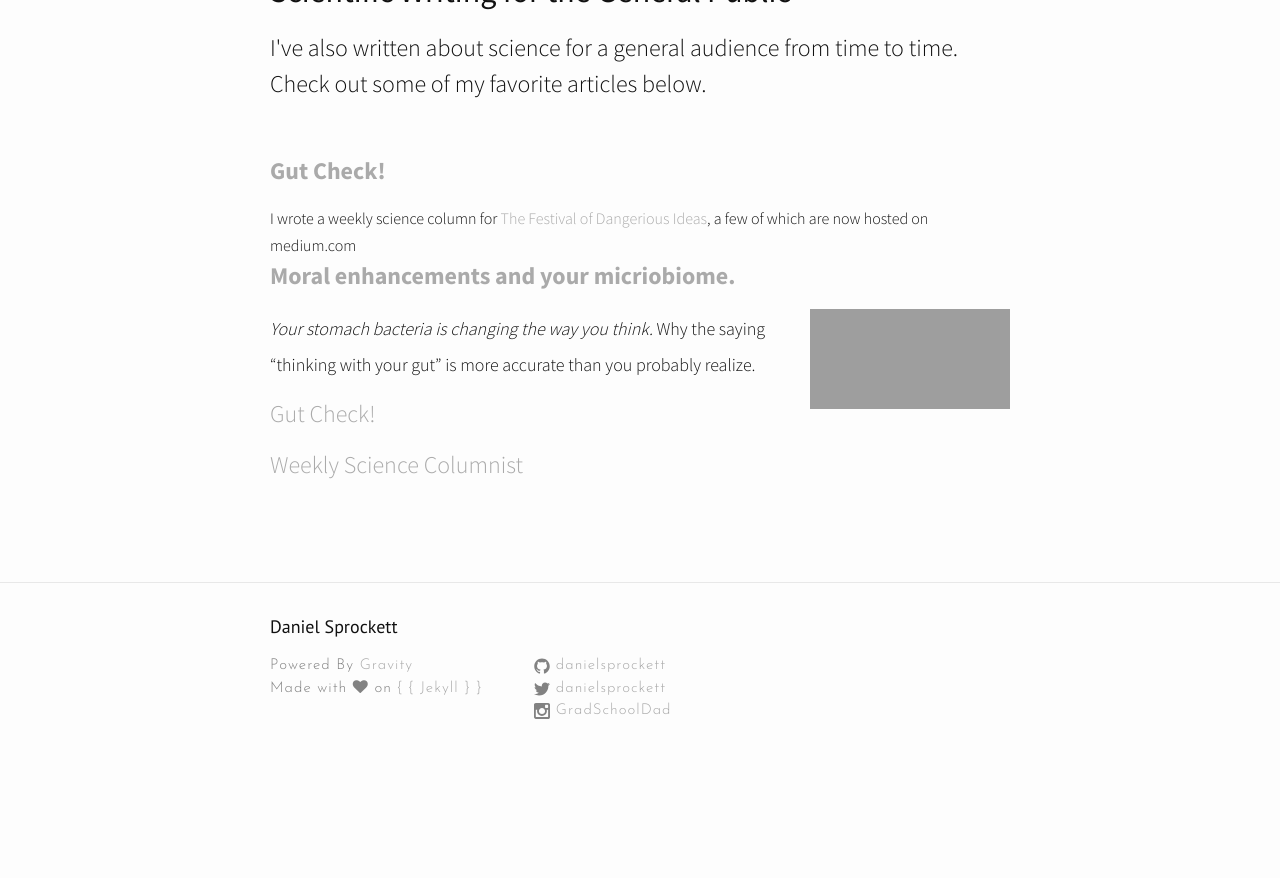
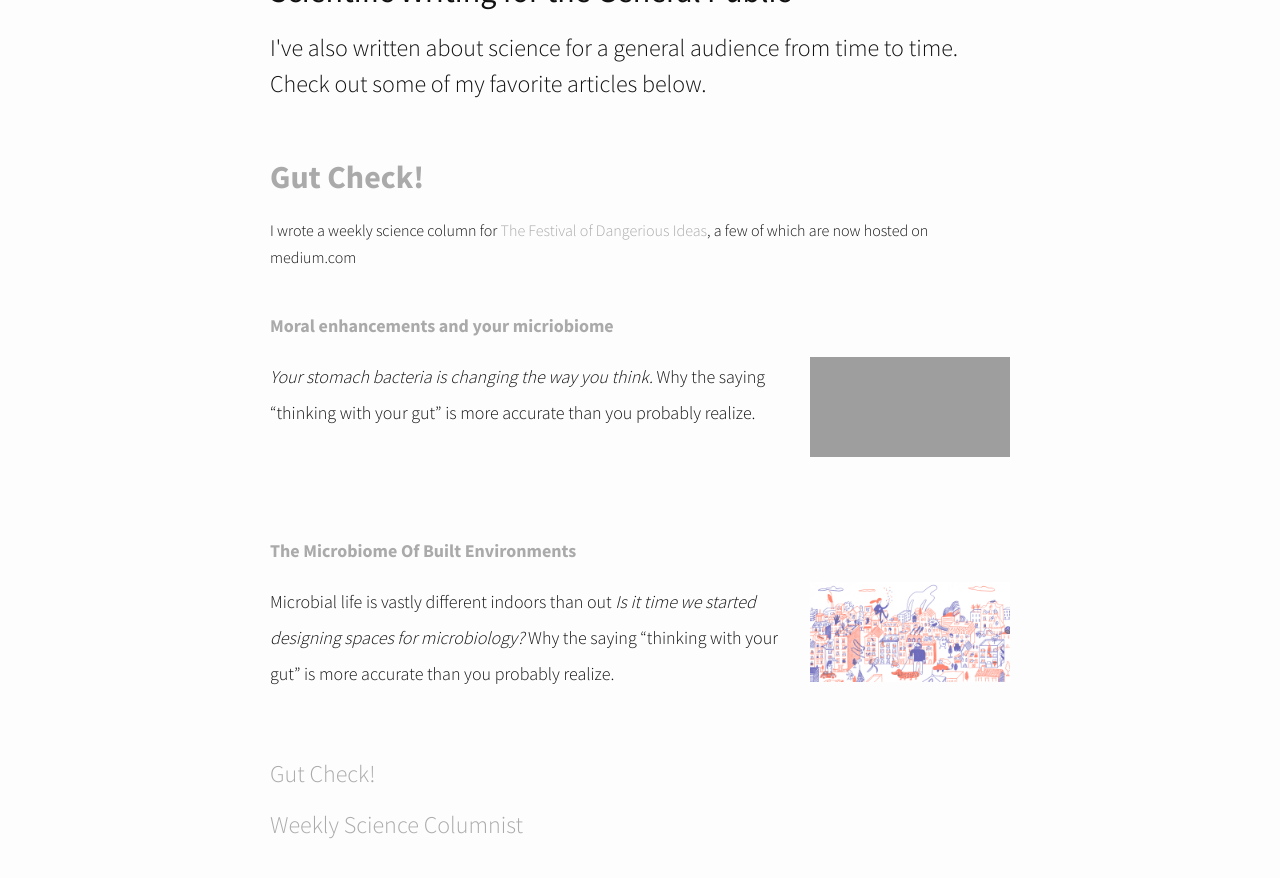
Before and after one commit to DanielSprockett/danielsprockett.github.io, a Jekyll site: the page built from publications.md, in a window 1280 px wide and 900 px high, scrolled down 2240 px. Shown: the top 878 px of the window. Built offline with Jekyll 4.4.1, drawn with Linux system fonts in a browser that asks for light colours; nearby versions of some CDN libraries; before the commit the page ends 3023 px from its top, so only the background shows below that; grey boxes are pictures that could not be loaded.

Commit message:
add articles

```diff
--- a/publications.md
+++ b/publications.md
@@ -175,7 +175,7 @@ Available on <i>bioRxiv</i>.
 
 <br>
 
-[<font size="5">
+[<font size="6">
     <b>
       Gut Check!
     </b>
@@ -184,9 +184,10 @@ Available on <i>bioRxiv</i>.
   I wrote a weekly science column for <a href="https://festivalofdangerousideas.com/">The Festival of Dangerious Ideas</a>, a few of which are now hosted on medium.com
 </font>
 
-[<font size="5">
+<br>
+[<font size="4">
     <b>
-      Moral enhancements and your micriobiome.
+      Moral enhancements and your micriobiome
     </b>
 </font>](https://medium.com/gut-check/gut-instincts-moral-enhancement-the-microbiome-f5bd3395cc1a)
 <p>
@@ -196,6 +197,24 @@ Available on <i>bioRxiv</i>.
   Why the saying “thinking with your gut” is more accurate than you probably realize.
 </font>
 </p>
+<br>
+
+<br>
+[<font size="4">
+    <b>
+      The Microbiome Of Built Environments
+    </b>
+</font>](https://medium.com/gut-check/the-microbiome-of-built-environments-756f2ced4645)
+<p>
+<img src="/images/GutCheck_2.png" style="float:right;width:200px;height:100px;">
+<font size="4">
+  Microbial life is vastly different indoors than out
+  <i> Is it time we started designing spaces for microbiology?</i>
+  Why the saying “thinking with your gut” is more accurate than you probably realize.
+</font>
+</p>
+<br>
+
 
 
 [Gut Check!](https://medium.com/gut-check)<br>
```
Also changed, not shown: images/GutCheck_2.png (added).
